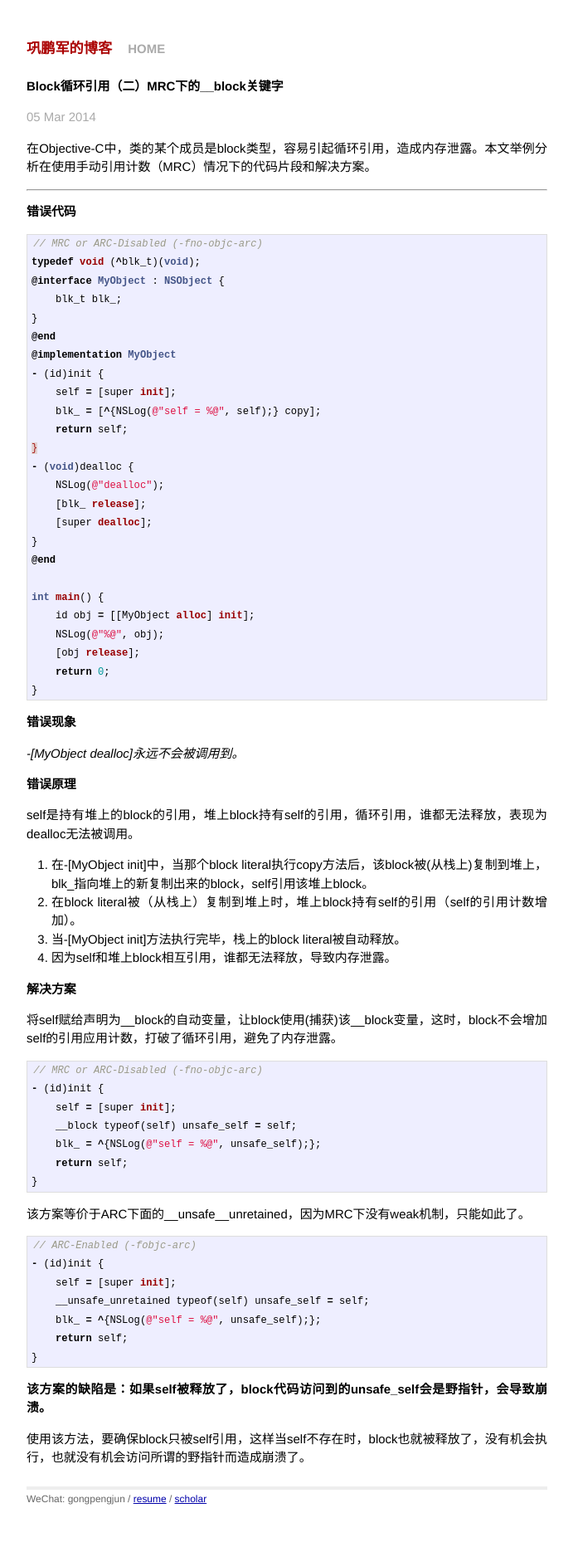
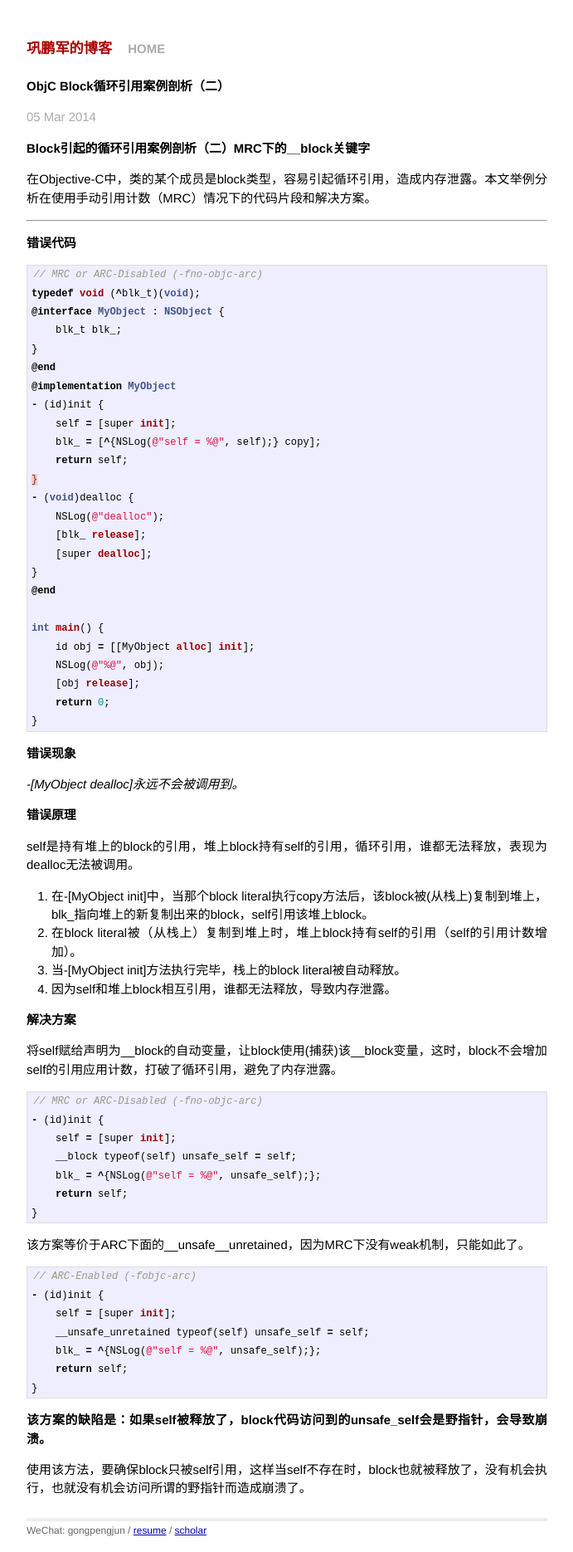
Before and after one commit to gongpengjun/gongpengjun.github.io, a Jekyll site: the page built from _posts/2014-03-05-block-circular-reference-in-mrc.markdown, in a window 1280 px wide. Shown: the whole page at 83% size, without its empty margins (294-985 px from the left). Built offline with Jekyll 4.4.1, drawn with Linux system fonts in a browser that asks for light colours; before the commit the page ends 1833 px from its top, so only the background shows below that.

Commit message:
update objc block titles

```diff
--- a/_posts/2014-03-04-block-circular-reference-in-arc.markdown
+++ b/_posts/2014-03-04-block-circular-reference-in-arc.markdown
@@ -1,9 +1,11 @@
 ---
 layout: post
-title: Block循环引用（一）ARC下的__weak关键字
+title: ObjC Block循环引用案例剖析（一）
 date:   2014-03-04 10:00:00
 categories: Objective-C
 ---
+
+# Block引起的循环引用案例剖析（一）ARC下的__weak关键字
 
 在Objective-C中，类的某个成员是block类型，容易引起循环引用，造成内存泄露。本文举例分析在使用自动引用计数（ARC）情况下的代码片段和解决方案。
 
--- a/_posts/2014-03-05-block-circular-reference-in-mrc.markdown
+++ b/_posts/2014-03-05-block-circular-reference-in-mrc.markdown
@@ -1,9 +1,11 @@
 ---
 layout: post
-title: Block循环引用（二）MRC下的__block关键字
+title: ObjC Block循环引用案例剖析（二）
 date:   2014-03-05 10:00:00
 categories: Objective-C
 ---
+
+# Block引起的循环引用案例剖析（二）MRC下的__block关键字
 
 在Objective-C中，类的某个成员是block类型，容易引起循环引用，造成内存泄露。本文举例分析在使用手动引用计数（MRC）情况下的代码片段和解决方案。
 
--- a/_posts/2014-03-12-block-circular-reference-in-arc-mrc-comparison.markdown
+++ b/_posts/2014-03-12-block-circular-reference-in-arc-mrc-comparison.markdown
@@ -1,9 +1,11 @@
 ---
 layout: post
-title: Block循环引用（三）ARC下的__block关键字
+title: ObjC Block循环引用案例剖析（三）
 date:   2014-03-12 10:00:00
 categories: Objective-C
 ---
+
+# Block引起的循环引用案例剖析（三）ARC下的__block关键字
 
 为了避免Block相关的循环引用，MRC下使用\_\_block关键字，ARC下使用\_\_Weak关键字，它们有什么区别？既然ARC下的\_\_weak关键字更好，那为什么在ARC下看到有时使用\_\_block呢？是为了避免循环引用吗？不是的话，那ARC下的\_\_block关键字又是干什么用的呢？下面我们就来一一回答这几个问题，并举一个真实的案例说明ARC下的\_\_weak和\_\_block两个关键字各自的妙用。
 
```
